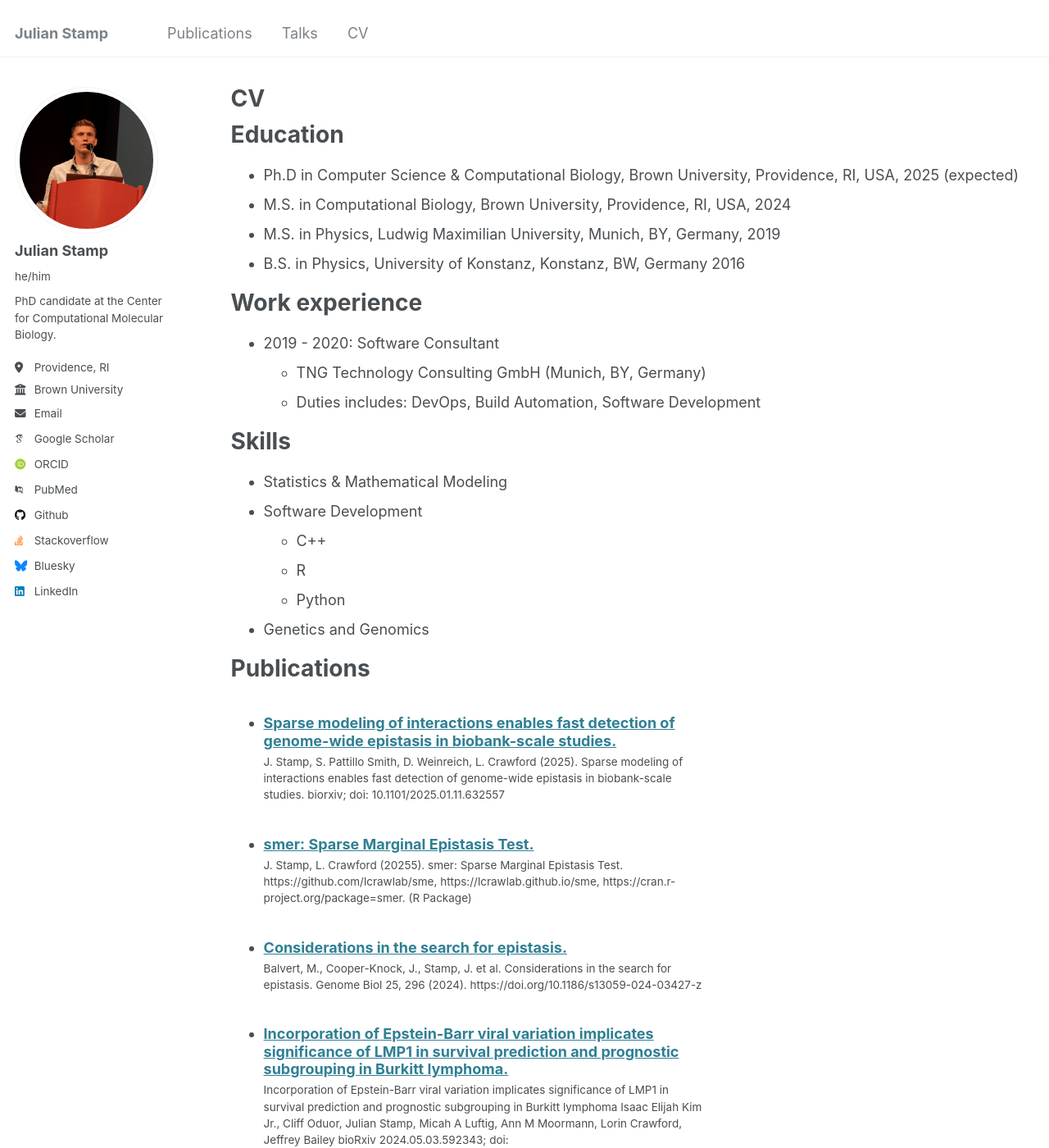
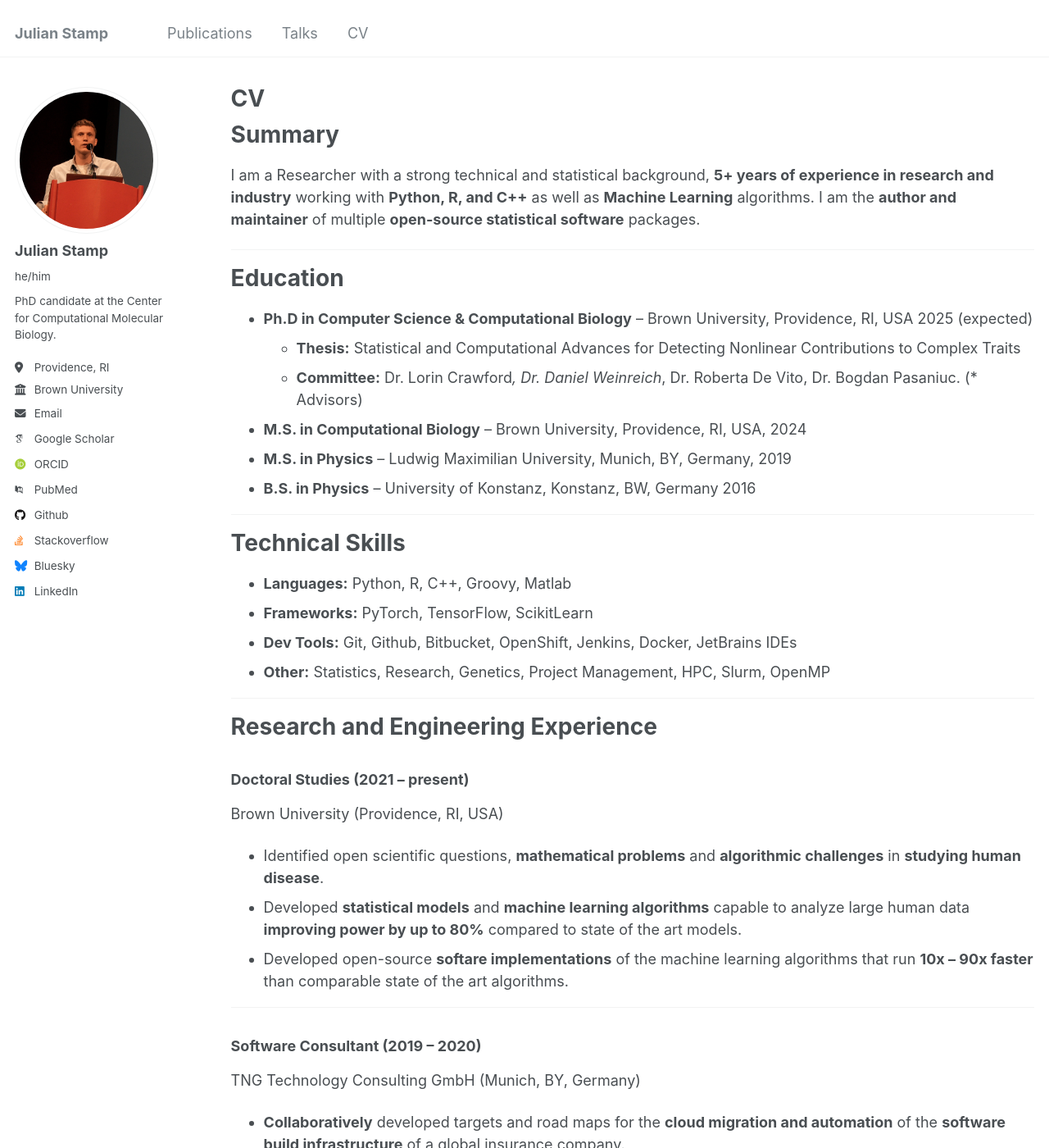
Before and after one commit to jdstamp/jdstamp.github.io, a Jekyll site: the page built from _pages/cv.md, in a window 1280 px wide and 1400 px high. Shown: the whole window at 82% size. Built offline with Jekyll 4.4.1, drawn with Linux system fonts in a browser that asks for light colours; some web fonts are replaced; some of the changed text lies outside the part shown.

Commit message:
another one

```diff
--- a/_pages/cv.md
+++ b/_pages/cv.md
@@ -9,27 +9,75 @@ redirect_from:
 
 {% include base_path %}
 
+Summary
+======
+I am a Researcher with a strong technical and statistical background, **5+ years of experience in research and industry** working with **Python, R, and C++** as well as **Machine Learning** algorithms. I am the **author and maintainer** of multiple **open-source statistical software** packages.
+
+---
+
 Education
 ======
-* Ph.D in Computer Science & Computational Biology, Brown University, Providence, RI, USA, 2025 (expected)
-* M.S. in Computational Biology, Brown University, Providence, RI, USA, 2024
-* M.S. in Physics, Ludwig Maximilian University, Munich, BY, Germany, 2019
-* B.S. in Physics, University of Konstanz, Konstanz, BW, Germany 2016
+* **Ph.D in Computer Science & Computational Biology** -- Brown University, Providence, RI, USA 2025 (expected)
+  * **Thesis:** Statistical and Computational Advances for Detecting Nonlinear Contributions to Complex Traits
+  * **Committee:** Dr. Lorin Crawford*, Dr. Daniel Weinreich*, Dr. Roberta De Vito, Dr. Bogdan Pasaniuc. (* Advisors)
+* **M.S. in Computational Biology** -- Brown University, Providence, RI, USA, 2024
+* **M.S. in Physics** -- Ludwig Maximilian University, Munich, BY, Germany, 2019
+* **B.S. in Physics** -- University of Konstanz, Konstanz, BW, Germany 2016
 
-Work experience
+---
+
+Technical Skills
 ======
-* 2019 - 2020: Software Consultant
-  * TNG Technology Consulting GmbH (Munich, BY, Germany)
-  * Duties includes: DevOps, Build Automation, Software Development
+ * **Languages:** Python, R, C++, Groovy, Matlab
+ * **Frameworks:** PyTorch, TensorFlow, ScikitLearn
+ * **Dev Tools:** Git, Github, Bitbucket, OpenShift, Jenkins, Docker, JetBrains IDEs
+ * **Other:** Statistics, Research, Genetics, Project Management, HPC, Slurm, OpenMP
 
-Skills
+---
+
+Research and Engineering Experience
 ======
-* Statistics & Mathematical Modeling
-* Software Development
-  * C++
-  * R
-  * Python
-* Genetics and Genomics
+### Doctoral Studies (2021 -- present)
+Brown University (Providence, RI, USA)
+* Identified open scientific questions, **mathematical problems** and **algorithmic challenges** in **studying human disease**.
+* Developed **statistical models** and **machine learning algorithms** capable to analyze large human data **improving power by up to 80%** compared to state of the art models.
+* Developed open-source **softare implementations** of the machine learning algorithms that run **10x -- 90x faster** than comparable state of the art algorithms.
+
+---
+### Software Consultant (2019 -- 2020)
+TNG Technology Consulting GmbH (Munich, BY, Germany)
+
+  * **Collaboratively** developed targets and road maps for the **cloud migration and automation** of the **software build infrastructure** of a global insurance company.
+  * Developed software **build & testing automation** and **cloud deployment infrastructure & automation** for testing and production environments.
+
+
+---
+### Research Assistant (2017)
+Max Planck Institute for Neurobiology (Munich, BY, Germany)
+
+* **Independently reviewed scientific literature** to learn algorithms to **process 2-dimensional images** to **reconstruct a 3-dimensional anatomical representation** of a mouse brain.
+* Developed software for **image alignment** and **3-dimensional reconstruction** of anatomical images.
+
+---
+
+### Research Assistant (2016)
+Columbia University (New York, NY, USA)
+* Visiting Scholar at the Molecular Electronics laboratory of Dr. Latha Venkataraman
+* Bachelor Thesis research: single-molecule junction characterization with MCBJ and STM-BJ
+
+---
+
+### Research Assistant (2014 -- 2015)
+Stony Brook University (Stony Brook, NY, USA)
+* Research assistant at the Cognitive Neuroscience laboratory of Dr. Hoi-Chung Leung
+* Topic: spatial working memory maintenance
+* Poster presentation at the 2015 URECA Undergraduate Research Symposium:
+**Stamp JD***, Lee AS*, Manza P, O’Rawe J, Leung HC. (2015). Exploring the neurochemical
+basis of human spatial working memory maintenance with eye blink activity. 2015 URECA
+Undergraduate Research Symposium, Stony Brook, NY, April 29. *Authors contributed
+equally to this work.
+
+
 
 Publications
 ======
```
Also changed, not shown: _pages/about.md (+7 -2 lines).
